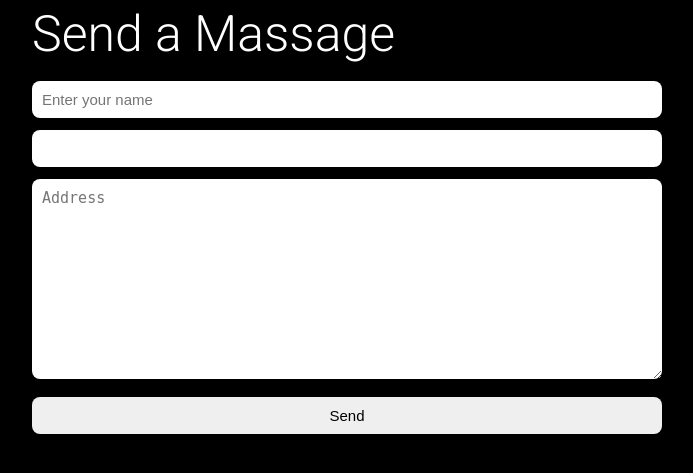
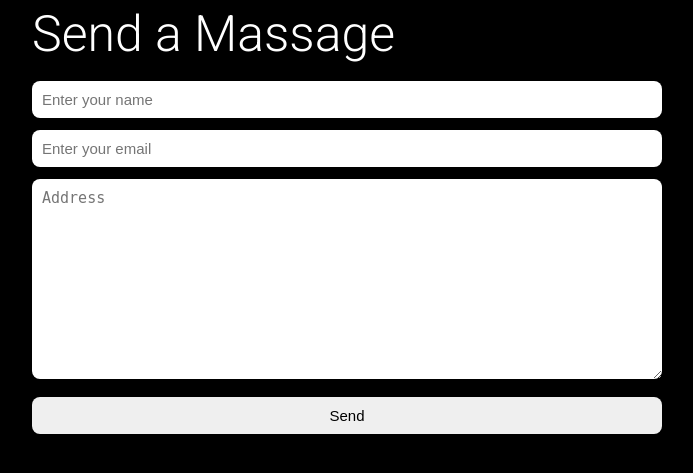
Before and after one commit to shamshadhusain3/Django-portfolio, a Django app: page / in a window 1280 px wide. Shown: the part 3119-3592 px from the top of the page, without its empty margins (293-986 px from the left). Run offline with Django 4.2, Linux system fonts and the light colour scheme; some libraries are stand-ins or nearby versions.

Commit message:
Update index.html

```diff
--- a/templates/index.html
+++ b/templates/index.html
@@ -254,7 +254,7 @@
                         <div class="name">Send a Massage</div>
                         <input type="text" name="name" placeholder="Enter your name"><br>
 
-                        <input type="email" name="email" placeholdr="Enter your email"><br>
+                        <input type="email" name="email" placeholder="Enter your email"><br>
                         <textarea name="address" id="address" cols="30" rows="10" placeholder="Address" ></textarea>
                         <div>
                             <input type="submit" value="Send">
```
